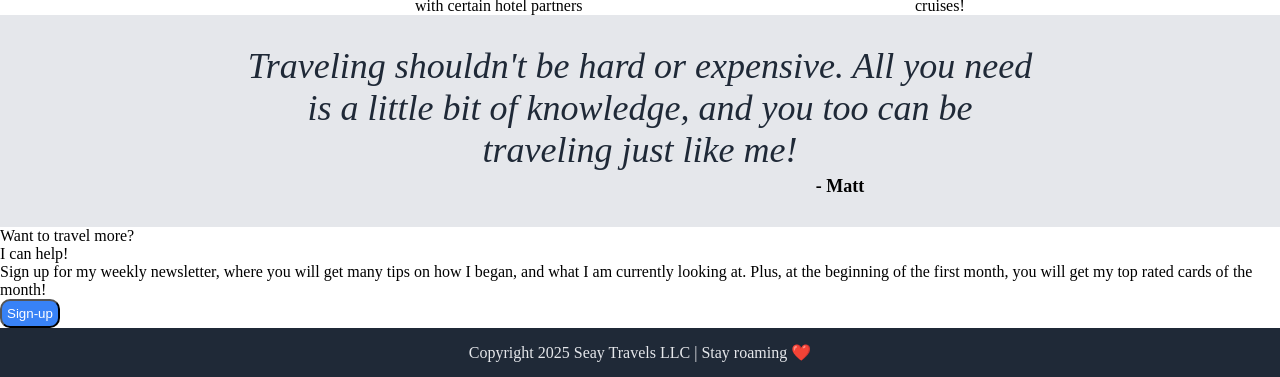
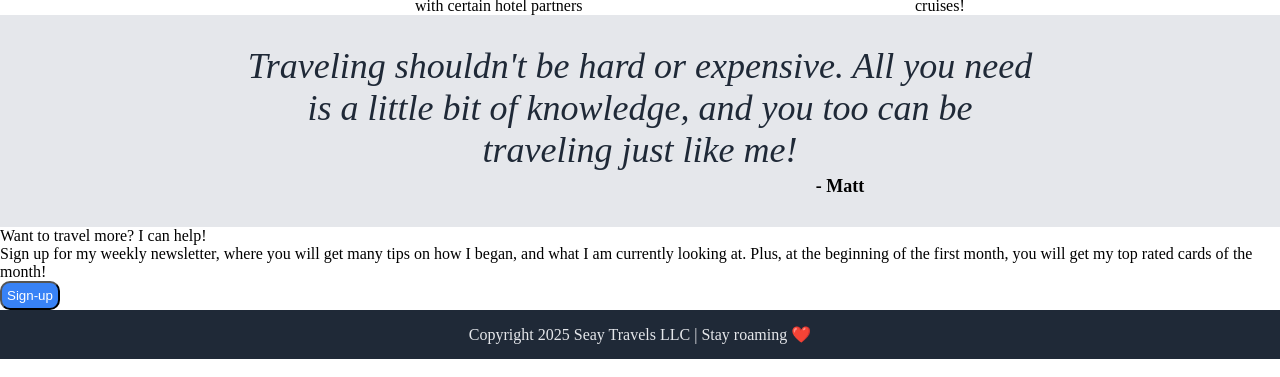
Before and after one commit to mseay97/CC-landingpage, a plain HTML site: page index.html in a window 1280 px wide. Shown: the part 841-1218 px from the top of the page. Drawn offline with Linux system fonts and the light colour scheme.

Commit message:
Combined 2 containers
Had 2 divs seperate and wrapped them into one container

```diff
--- a/index.html
+++ b/index.html
@@ -66,16 +66,16 @@
 
 <div class="Newsletter">
     <div class="newsletter-content">
-     <div class="action">Want to travel more? </div>
-     <div class="help"> I can help!</div>
-     <div class="email"> Sign up for my weekly newsletter, where you will get many tips on how I began, and what I am currently looking at. Plus, at the beginning of the first month,
-         you will get my top rated cards of the month!</div>
-     <button class="sign-up"> Sign-up</button>
+        <div class="action">Want to travel more? I can help! </div>
+        <div class="email"> Sign up for my weekly newsletter, where you will get many tips on how I began, and what I am currently looking at. Plus, at the beginning of the first month,
+          you will get my top rated cards of the month!</div>
     </div>
+    <button class="sign-up"> Sign-up</button>
+
 </div>
 
 <div class="footer">
-    Copyright 2025 Seay Travels LLC | Stay roaming ❤️
+    Copyright 2025 Seay Travels LLC | Stay roaming ❤️</div>
 
 
 
```
